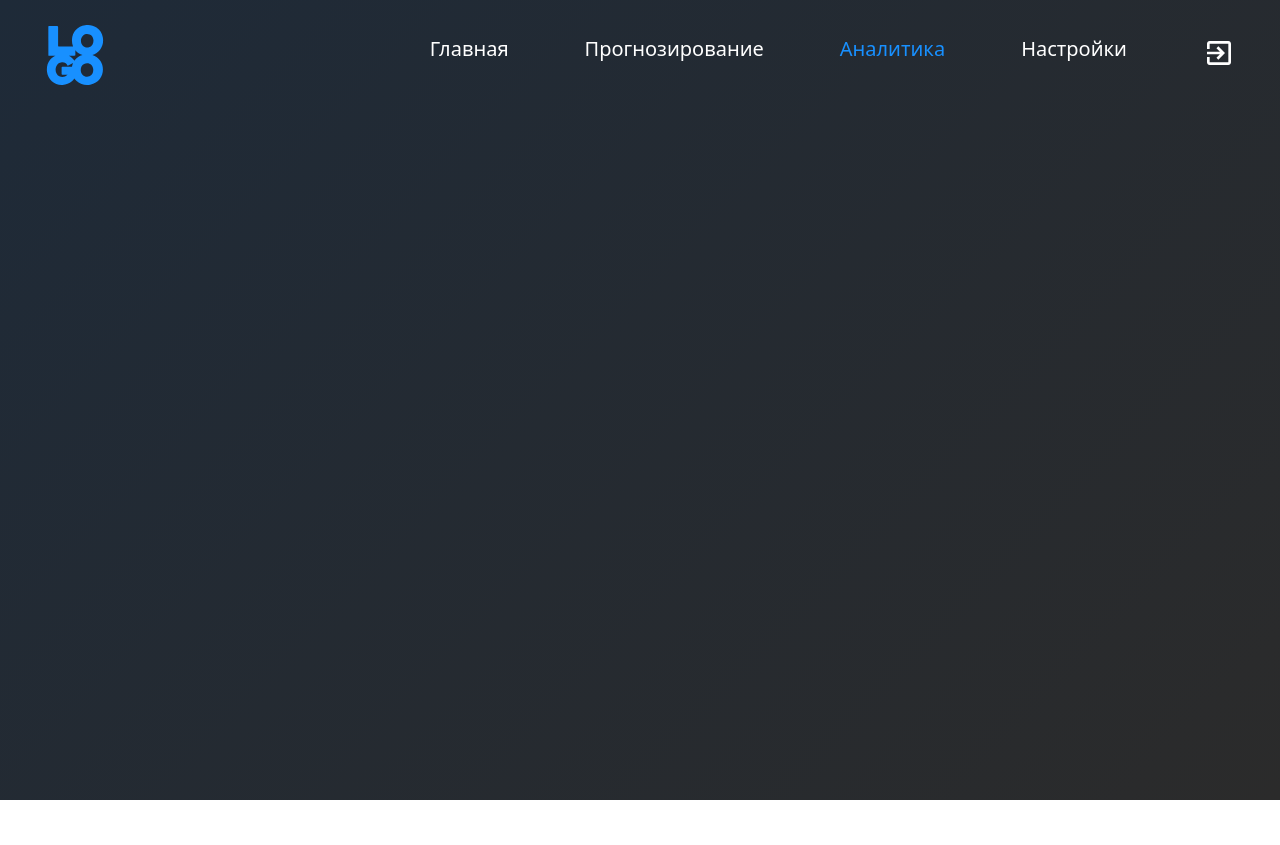
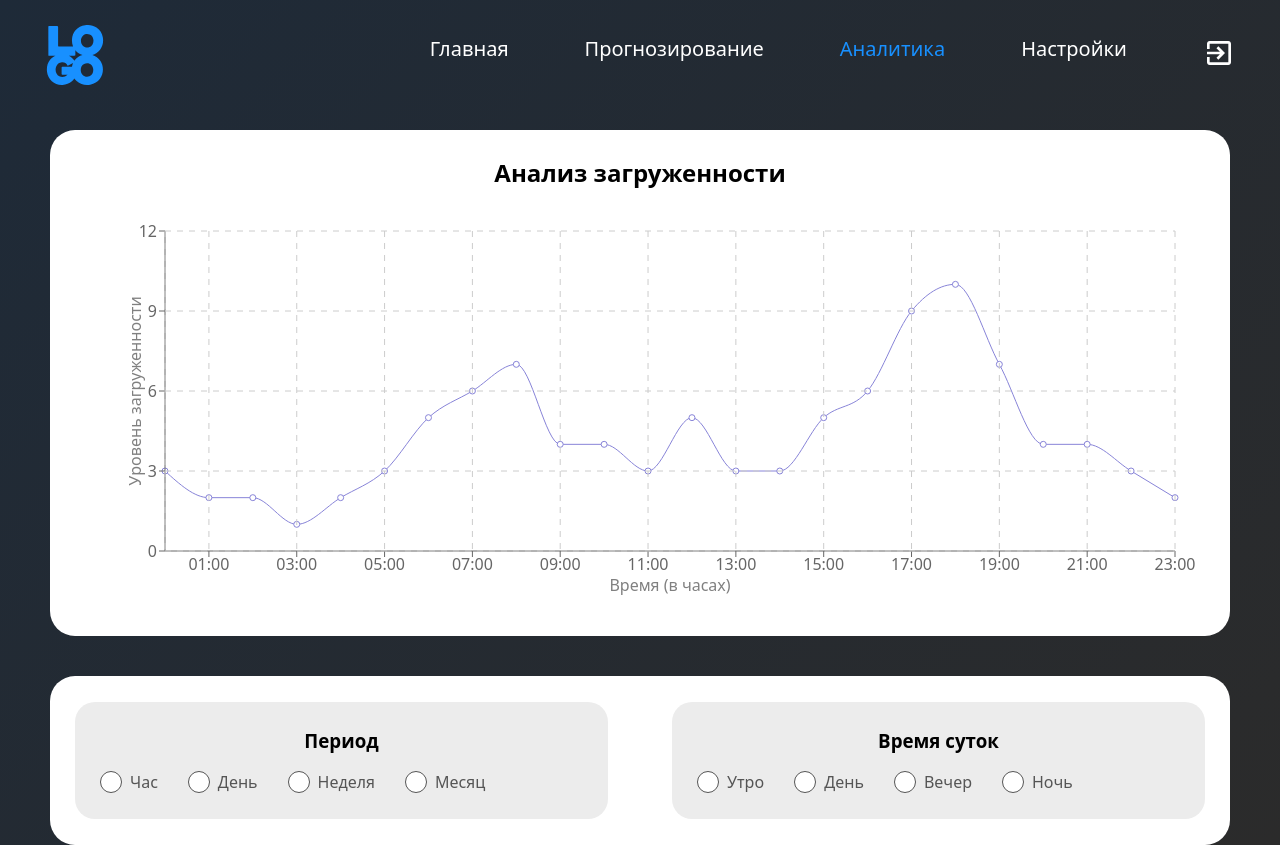
Before and after one commit to Niko142/logisticApp, a React (Vite) app in the folder frontend/logisticApp/: page /analytics in a window 1280 px wide. Before the commit the page ends 800 px from the top, so only its background shows below. Built offline with nearby package versions, Linux system fonts and the light colour scheme.

Commit message:
Добавлен раздел раздел с тестовой визуализацией графика и фильтров, улучшен код для header

```diff
--- a/frontend/logisticApp/package.json
+++ b/frontend/logisticApp/package.json
@@ -17,7 +17,8 @@
     "react-dom": "^19.0.0",
     "react-icons": "^5.5.0",
     "react-leaflet": "^5.0.0",
-    "react-router-dom": "^7.5.2"
+    "react-router-dom": "^7.5.2",
+    "recharts": "^2.15.3"
   },
   "devDependencies": {
     "@eslint/js": "^9.21.0",
--- a/frontend/logisticApp/src/App.css
+++ b/frontend/logisticApp/src/App.css
@@ -6,6 +6,7 @@
   --green: #44944a;
   --orange: #ffa500;
   --red: #e32636;
+  --grey: #ddd;
 
   /* Фон и тени */
   --background: linear-gradient(134deg, #1e2a38 0%, #2b2b2b 100%);
@@ -16,6 +17,10 @@
   --btn-hover: #2f7ec8;
   --btn-border: rgb(13, 78, 255);
   --btn-shadow: 0px 0px 20px 2px rgba(24, 144, 255, 0.2);
+
+  /* Стили для блока с фильтрами */
+  --filter-background: #ececec;
+  --title: #555;
 }
 
 body,
@@ -189,6 +194,17 @@ input[type="checkbox"] {
   margin-bottom: 20px;
 }
 
+.auth__registration {
+  font-size: 20px;
+  line-height: 1.2;
+  color: var(--blue);
+  margin-top: 20px;
+}
+
+.auth__registration:hover {
+  color: var(--btn-hover);
+}
+
 /* Стили для кнопки */
 .btn {
   border: 0;
@@ -214,3 +230,99 @@ input[type="checkbox"] {
 .btn:focus-visible {
   box-shadow: var(--btn-shadow);
 }
+
+/* Блок аналитики */
+.analytics {
+  display: grid;
+  grid-template-columns: auto;
+  grid-template-rows: 3fr 1fr;
+  row-gap: 40px;
+  min-height: 70vh;
+  padding-inline: 50px;
+}
+
+.analytics__chart,
+.analytics__filter {
+  background-color: var(--white);
+  border-radius: 25px;
+  padding: 25px;
+}
+
+.analytics__chart h2 {
+  text-align: center;
+  margin-bottom: 20px;
+}
+
+.analytics__filter {
+  display: grid;
+  grid-template-rows: auto;
+  grid-template-columns: 1fr 1fr;
+  align-content: center;
+  column-gap: 5vw;
+}
+
+.analytics__filter-group {
+  display: flex;
+  flex-direction: column;
+  row-gap: 15px;
+  padding: 25px;
+  border-radius: 20px;
+  background-color: var(--filter-background);
+}
+
+.analytics__filter-group h3 {
+  text-align: center;
+}
+
+.radio {
+  display: flex;
+  align-items: center;
+  flex-wrap: wrap;
+  column-gap: 30px;
+  row-gap: 15px;
+}
+
+.radio__label {
+  position: relative;
+  display: flex;
+  align-items: center;
+  cursor: pointer;
+  color: var(--title);
+  padding-left: 30px;
+}
+
+.radio__input {
+  position: absolute;
+  opacity: 0;
+}
+
+.radio__custom-item {
+  box-sizing: border-box;
+  position: absolute;
+  left: 0;
+  height: 22px;
+  width: 22px;
+  background-color: var(--white);
+  border: 1px solid var(--title);
+  border-radius: 50%;
+}
+
+.radio__input:checked ~ .radio__custom-item {
+  background-color: var(--grey);
+  border-color: var(--title);
+}
+
+.radio__input:checked ~ .radio__custom-item::after {
+  content: "";
+  position: absolute;
+  top: 3px;
+  left: 3px;
+  width: 14px;
+  height: 14px;
+  border-radius: 50%;
+  background: var(--blue);
+}
+
+.radio-label:hover .radio__custom-item {
+  border-color: var(--blue);
+}
--- /dev/null
+++ b/frontend/logisticApp/src/components/Chart.jsx
@@ -0,0 +1,41 @@
+import {
+  CartesianGrid,
+  Label,
+  Line,
+  LineChart,
+  ResponsiveContainer,
+  Tooltip,
+  XAxis,
+  YAxis,
+} from "recharts";
+import { chartData } from "../data/data";
+
+const Chart = () => {
+  return (
+    <article className="analytics__chart">
+      <h2>Анализ загруженности</h2>
+      <ResponsiveContainer width="100%" height={400}>
+        <LineChart
+          data={chartData}
+          margin={{ top: 20, right: 30, left: 30, bottom: 30 }}
+        >
+          <Line type="monotone" dataKey="балл" stroke="#8884d8" />
+          <XAxis dataKey="name">
+            <Label
+              value="Время (в часах)"
+              offset={-10}
+              position="insideBottom"
+            />
+          </XAxis>
+          <YAxis>
+            <Label value="Уровень загруженности" angle={-90} />
+          </YAxis>
+          <CartesianGrid strokeDasharray="6" stroke="#ccc" />
+          <Tooltip />
+        </LineChart>
+      </ResponsiveContainer>
+    </article>
+  );
+};
+
+export default Chart;
--- /dev/null
+++ b/frontend/logisticApp/src/components/FiltersBar.jsx
@@ -0,0 +1,46 @@
+const FiltersBar = () => {
+  const timePeriod = ["Час", "День", "Неделя", "Месяц"];
+  const dayTime = ["Утро", "День", "Вечер", "Ночь"];
+
+  return (
+    <article className="analytics__filter">
+      <div className="analytics__filter-group">
+        <h3>Период</h3>
+        <div className="radio">
+          {timePeriod.map((option) => (
+            <label key={option} className="radio__label">
+              <input
+                type="radio"
+                name="timePeriod"
+                value={option.toLowerCase()}
+                className="radio__input"
+              />
+              <span className="radio__custom-item"></span>
+              {option}
+            </label>
+          ))}
+        </div>
+      </div>
+
+      <div className="analytics__filter-group">
+        <h3>Время суток</h3>
+        <div className="radio">
+          {dayTime.map((option) => (
+            <label key={option} className="radio__label">
+              <input
+                type="radio"
+                name="dayTime"
+                value={option.toLowerCase()}
+                className="radio__input"
+              />
+              <span className="radio__custom-item"></span>
+              {option}
+            </label>
+          ))}
+        </div>
+      </div>
+    </article>
+  );
+};
+
+export default FiltersBar;
--- a/frontend/logisticApp/src/components/Header.jsx
+++ b/frontend/logisticApp/src/components/Header.jsx
@@ -1,6 +1,7 @@
 import { Link, NavLink } from "react-router-dom";
 import HeaderLogo from "../assets/Header_logo.svg";
 import { IoMdExit } from "react-icons/io";
+import { headerChapters } from "../data/data";
 
 const Header = () => {
   return (
@@ -11,38 +12,16 @@ const Header = () => {
         </div>
         <nav className="header__navbar">
           <ul>
+            {headerChapters.map((chapter) => (
               <NavLink
-              to={"/main"}
+                to={`/${chapter.href}`}
                 className={({ isActive }) =>
                   isActive ? "header__item active" : "header__item"
                 }
               >
-              Главная
+                {chapter.title}
               </NavLink>
-            <NavLink
-              to={"/predict"}
-              className={({ isActive }) =>
-                isActive ? "header__item active" : "header__item"
-              }
-            >
-              Прогнозирование
-            </NavLink>
-            <NavLink
-              to={"/analytics"}
-              className={({ isActive }) =>
-                isActive ? "header__item active" : "header__item"
-              }
-            >
-              Аналитика
-            </NavLink>
-            <NavLink
-              to={"/settings"}
-              className={({ isActive }) =>
-                isActive ? "header__item active" : "header__item"
-              }
-            >
-              Настройки
-            </NavLink>
+            ))}
             {/* Не лучший вариант, но для начала сойдет */}
             <Link to={"/"} className="header__item" reloadDocument>
               <IoMdExit size={32} />
--- a/frontend/logisticApp/src/data/data.js
+++ b/frontend/logisticApp/src/data/data.js
@@ -11,3 +11,111 @@ export const getColorByTraffic = (level) => {
       return "gray";
   }
 };
+
+// Разделы header-а
+export const headerChapters = [
+  {title: 'Главная', href: 'main',},
+  {title: 'Прогнозирование', href: 'predict',},
+  {title: 'Аналитика', href: 'analytics',},
+  {title: 'Настройки', href: 'settings',},
+]
+
+// данные для тестового графика
+export const chartData = [
+  {
+    name: "00:00",
+    балл: 3,
+  },
+  {
+    name: "01:00",
+    балл: 2,
+  },
+  {
+    name: "02:00",
+    балл: 2,
+  },
+  {
+    name: "03:00",
+    балл: 1,
+  },
+  {
+    name: "04:00",
+    балл: 2,
+  },
+  {
+    name: "05:00",
+    балл: 3,
+  },
+  {
+    name: "06:00",
+    балл: 5,
+  },
+  {
+    name: "07:00",
+    балл: 6,
+  },
+  {
+    name: "08:00",
+    балл: 7,
+  },
+  {
+    name: "09:00",
+    балл: 4,
+  },
+  {
+    name: "10:00",
+    балл: 4,
+  },
+  {
+    name: "11:00",
+    балл: 3,
+  },
+  {
+    name: "12:00",
+    балл: 5,
+  },
+  {
+    name: "13:00",
+    балл: 3,
+  },
+  {
+    name: "14:00",
+    балл: 3,
+  },
+  {
+    name: "15:00",
+    балл: 5,
+  },
+  {
+    name: "16:00",
+    балл: 6,
+  },
+  {
+    name: "17:00",
+    балл: 9,
+  },
+  {
+    name: "18:00",
+    балл: 10,
+  },
+  {
+    name: "19:00",
+    балл: 7,
+  },
+  {
+    name: "20:00",
+    балл: 4,
+  },
+  {
+    name: "21:00",
+    балл: 4,
+  },
+  {
+    name: "22:00",
+    балл: 3,
+  },
+  {
+    name: "23:00",
+    балл: 2,
+  },
+];
--- a/frontend/logisticApp/src/pages/Analytics.jsx
+++ b/frontend/logisticApp/src/pages/Analytics.jsx
@@ -1,9 +1,15 @@
+import Chart from "../components/Chart";
+import FiltersBar from "../components/FiltersBar";
 import Header from "../components/Header";
 
 const Analytics = () => {
   return (
     <>
       <Header />
+      <section className="analytics">
+        <Chart />
+        <FiltersBar />
+      </section>
     </>
   );
 };
--- a/frontend/logisticApp/src/pages/FormAuth.jsx
+++ b/frontend/logisticApp/src/pages/FormAuth.jsx
@@ -1,4 +1,4 @@
-import { useNavigate } from "react-router-dom";
+import { Link, useNavigate } from "react-router-dom";
 import Button from "../UI/Button";
 import Logo from "../assets/Logo.svg";
 
@@ -24,6 +24,7 @@ const FormAuth = () => {
           className="auth__input input-password"
         />
         <Button onClick={() => navigate("/main")}>Авторизация</Button>
+        <Link to={'#'} className="auth__registration">Регистрация</Link>
       </form>
     </section>
   );
```
Also changed, not shown: 1 other file (tests, documents, lock files or other folders). Lines whose indentation alone changed are shown as unchanged.
